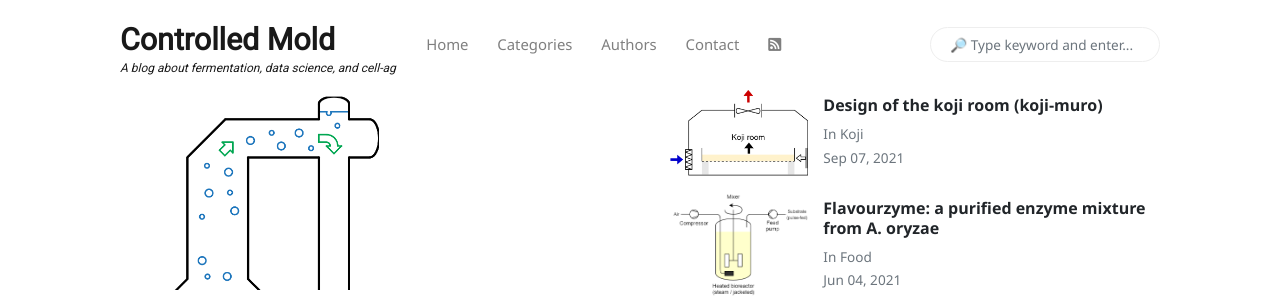
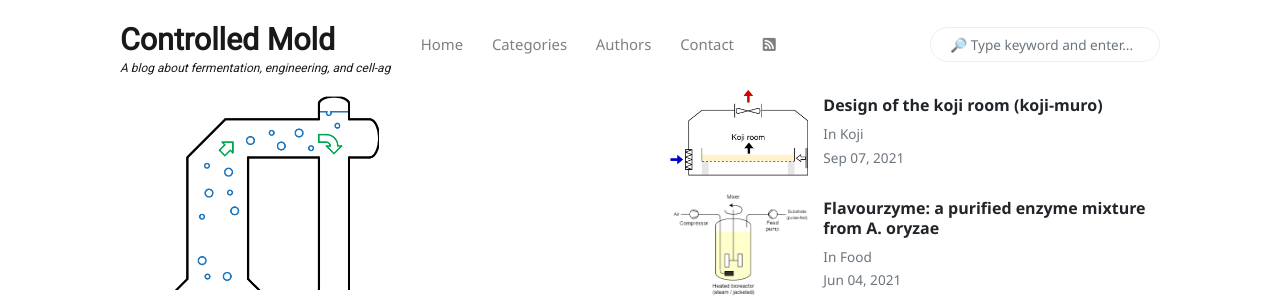
Before and after one commit to ControlledMold/ControlledMold.github.io, a Jekyll site: the page built from index.html, in a window 1280 px wide. Shown: the top 297 px of the page. Built offline with Jekyll 4.4.1, drawn with Linux system fonts in a browser that asks for light colours; nearby versions of some CDN libraries; the list of posts is cut into pages by our own code; comment, search, counter and statistics services are not loaded.

Commit message:
data science -> engineering

```diff
--- a/_config.yml
+++ b/_config.yml
@@ -1,6 +1,6 @@
 # Site
 name: 'Controlled Mold'
-description: 'A blog about fermentation, data science, and cell-ag'
+description: 'A blog about fermentation, engineering, and cell-ag'
 logo: 'assets/images/logo.png'
 favicon: 'assets/images/favicon.ico'
 email: 'cam.davidson.pilon@gmail.com'
--- a/index.html
+++ b/index.html
@@ -3,7 +3,7 @@ title: Controlled Mold
 layout: default
 pagination:
   enabled: true
-description: A blog about fermentation, data science, and cell-ag. We run wild experiments on microbes and try to eat them, all with the help of computers and math.
+description: A blog about fermentation, engineering, and cell-ag. We run wild experiments on microbes and try to eat them, all with the help of computers and math.
 ---
 
 <div class="container">
```
